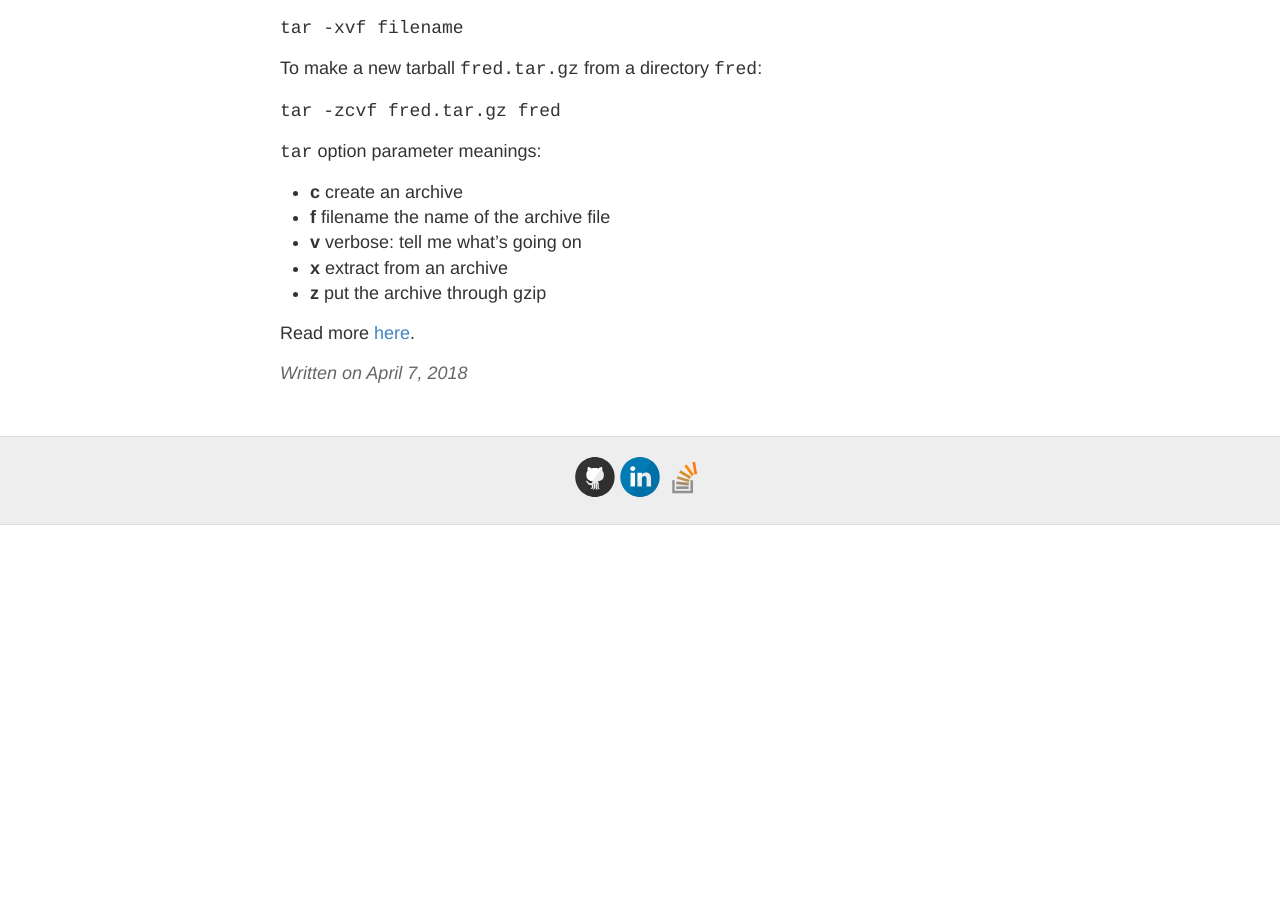
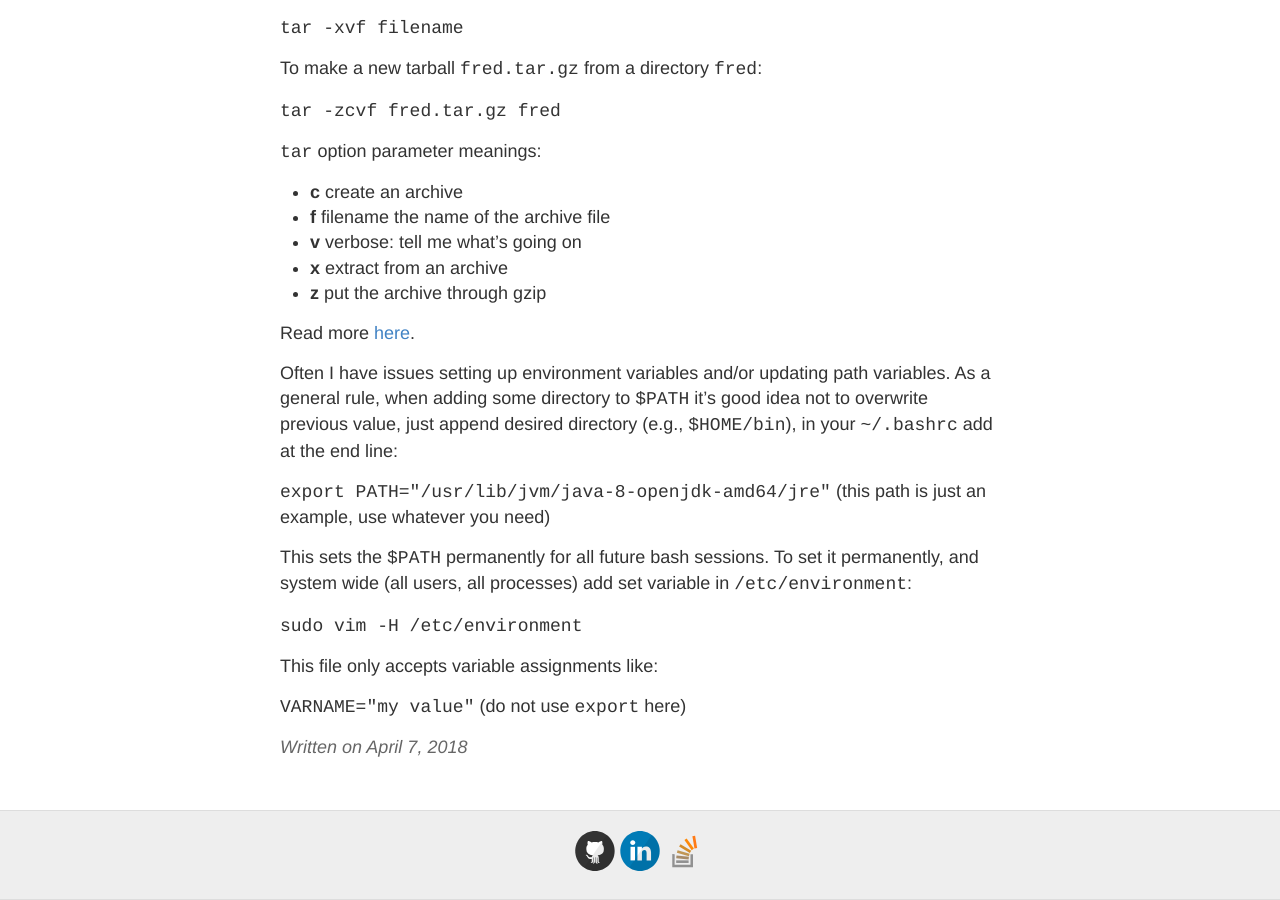
Before and after one commit to gutucristian/gutucristian.github.io, a Jekyll site: the page built from _posts/2018-4-7-vim.md, in a window 1280 px wide and 900 px high, scrolled down 1373 px. Built offline with Jekyll 4.4.1, drawn with Linux system fonts in a browser that asks for light colours; our own code applies the rules of GitHub Pages for plain Markdown files; before the commit the page ends 1898 px from its top, so only the background shows below that.

Commit message:
Update 2018-4-7-vim.md

```diff
--- a/_posts/2018-4-7-vim.md
+++ b/_posts/2018-4-7-vim.md
@@ -45,3 +45,15 @@ To make a new tarball `fred.tar.gz` from a directory `fred`:
 - **z**	 put the archive through gzip
 
 Read more [here](http://computing.help.inf.ed.ac.uk/FAQ/whats-tarball-or-how-do-i-unpack-or-create-tgz-or-targz-file).
+
+Often I have issues setting up environment variables and/or updating path variables. As a general rule, when adding some directory to `$PATH` it's good idea not to overwrite previous value, just append desired directory (e.g., `$HOME/bin`), in your `~/.bashrc` add at the end line:
+
+`export PATH="/usr/lib/jvm/java-8-openjdk-amd64/jre"` (this path is just an example, use whatever you need)
+
+This sets the `$PATH` permanently for all future bash sessions. To set it permanently, and system wide (all users, all processes) add set variable in `/etc/environment`:
+
+`sudo vim -H /etc/environment`
+
+This file only accepts variable assignments like:
+
+`VARNAME="my value"` (do not use `export` here)
```
